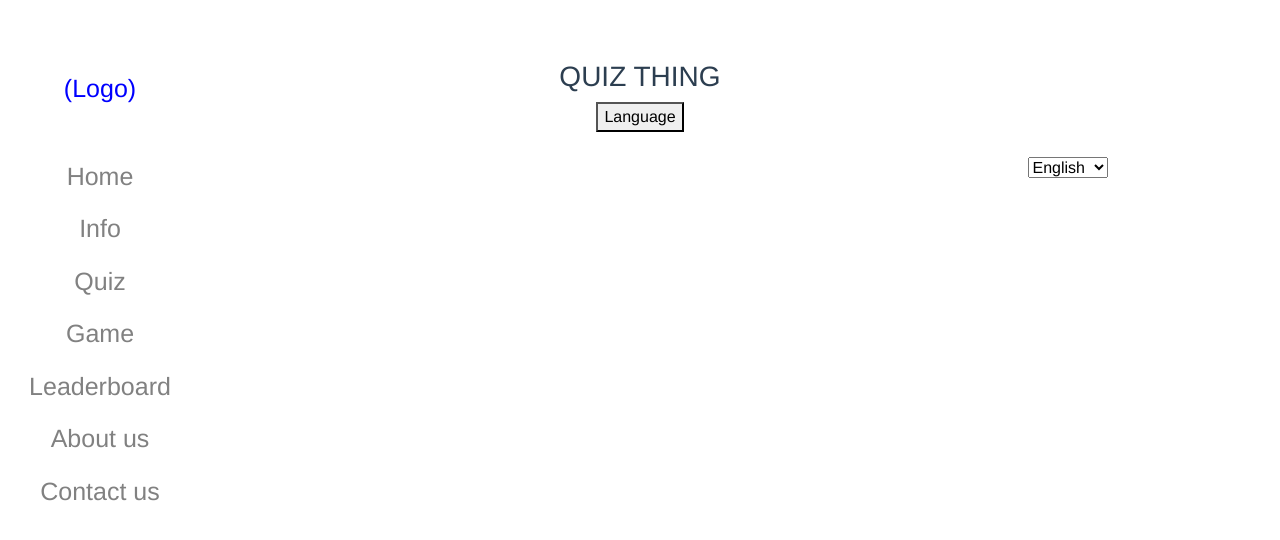
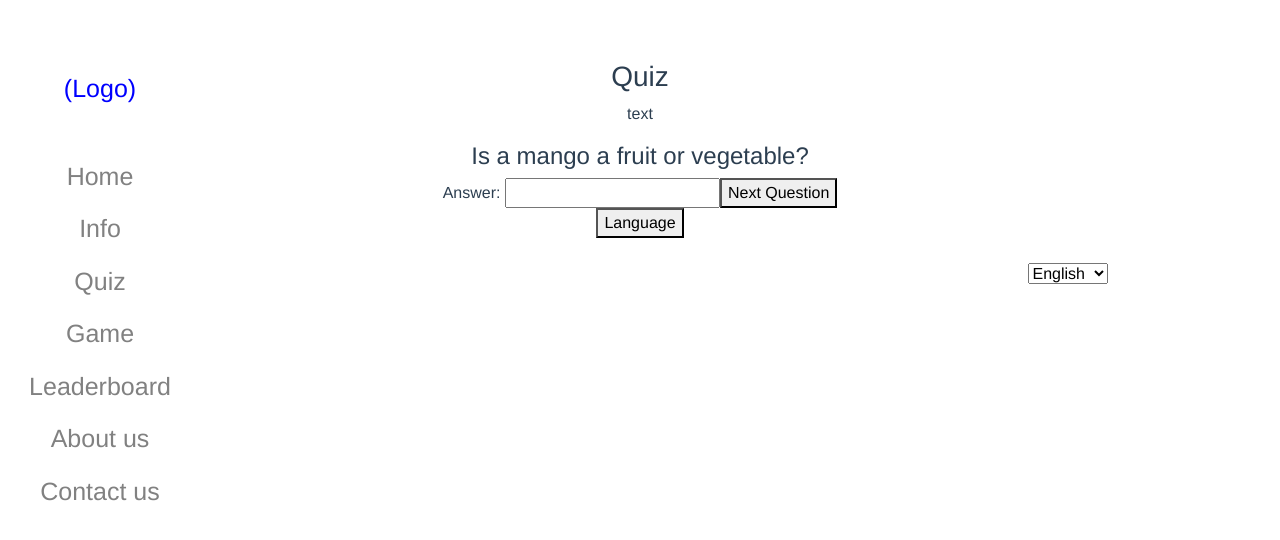
Before and after one commit to jappleyard28/PeruvianGame, a Vue app in the folder peruvian-game-vue/: page /quiz in a window 1280 px wide. Shown: the top 540 px of the page. Built offline with nearby package versions, Linux system fonts and the light colour scheme; no server answers.

Commit message:
adding more quiz stuff

```diff
--- /dev/null
+++ b/peruvian-game-vue/src/assets/quiz.json
@@ -0,0 +1,68 @@
+{
+    "questions": [
+        {
+            "id": "6ee2b7e0-f283-42b8-a94f-96e79c5aab0b",
+            "question": "Is a mango a fruit or vegetable?",
+            "type": "text",
+            "difficulty": 1
+        },
+        {
+            "id": "149fb705-34a7-454d-8f73-573a04a0387d",
+            "question": "Is mango a fruit or vegetable?",
+            "type": "text",
+            "difficulty": 1
+        },
+        {
+            "id": "5c63f5cf-247a-4b8d-b0a4-e7235b376568",
+            "question": "a fruit or vegetable?",
+            "type": "text",
+            "difficulty": 1
+        },
+        {
+            "id": "fdd06a20-3fc2-49e4-b21b-aa5b36066414",
+            "question": "Is a mango a fruit or vegetable?",
+            "type": "text",
+            "difficulty": 1
+        },
+        {
+            "id": "5393b83f-1d78-4e42-961c-b419872d2814",
+            "question": "What is an apple?",
+            "type": "multiple-choice",
+            "difficulty": 1,
+            "options": [
+                "A fruit",
+                "an orange"
+            ]
+        },
+        {
+            "id": "6a25ca2a-3d63-471d-89ba-49e0556ea95c",
+            "question": "Is a mango a fruit or vegetable?",
+            "type": "text",
+            "difficulty": 1
+        },
+        {
+            "id": "10862e1d-442c-418a-903d-d8435cb2f6ac",
+            "question": "Is a mango a fruit or vegetable?",
+            "type": "text",
+            "difficulty": 1
+        },
+        {
+            "id": "ff3b6a02-e3f9-4d33-b6cf-62a788b3d84c",
+            "question": "Is a mango a fruit or vegetable?",
+            "type": "text",
+            "difficulty": 1
+        },
+        {
+            "id": "6106636b-bf54-4d3c-8678-0181f032eff1",
+            "question": "Is a mango a fruit or vegetable?",
+            "type": "text",
+            "difficulty": 1
+        },
+        {
+            "id": "454d5245-f621-42b6-803a-954938d7859e",
+            "question": "Is a mango a fruit or vegetable?",
+            "type": "text",
+            "difficulty": 1
+        }
+    ]
+}
--- a/peruvian-game-vue/src/pages/Difficulty.vue
+++ b/peruvian-game-vue/src/components/Difficulty.vue
@@ -1,19 +1,19 @@
 <template>
     <article>
         <p>Choose difficulty:</p>
-        <input type="radio" value="Easy" v-model="picked">
+        <input type="radio" value="Easy" v-model="picked1" name="picked1">
         <label for="easy">Easy</label>
         <br>
-        <input type="radio" value="Medium" v-model="picked">
+        <input type="radio" value="Medium" v-model="picked1" name="picked1">
         <label for="medium">Medium</label>
-        <input type="radio" value="Hard" v-model="picked">
+        <input type="radio" value="Hard" v-model="picked1" name="picked1">
         <label for="hard">Hard</label>
         <br>
         <p>Choose Mode:</p>
-        <input type="radio" value="Math" v-model="picked">
+        <input type="radio" value="Math" v-model="picked2" name="picked2">
         <label for="math">Math</label>
         <br>
-        <input type="radio" value="Nutrition" v-model="picked">
+        <input type="radio" value="Nutrition" v-model="picked2" name="picked2">
         <label for="Nutrition">Nutrition</label>
         <br>
         <input type="submit" value="Save Modes"/>
--- a/peruvian-game-vue/src/components/Question-multiple-choice.vue
+++ b/peruvian-game-vue/src/components/Question-multiple-choice.vue
@@ -1,34 +1,57 @@
 <template>
-  <form>
-    <h4>THIS IS THE COMPONENT FOR question-multiple-choice</h4>
-    <h4>{{question.question}}</h4>
-    Answer:
-    <div style="position:relative;padding: 10px;margin: 1">
-        <button style="background-color:green;color: #eeeeee; border: 4px double #cccccc;width: 90px;height:60px;display: inline-block;cursor: pointer;margin:20px">First Answer</button>
-        <button style="background-color:green;color: #eeeeee; border: 4px double #cccccc;width: 90px;height:60px;display: inline-block;cursor: pointer;margin:20px">Second Answer</button>
-        <button style="background-color:green;color: #eeeeee; border: 4px double #cccccc;width: 90px;height:60px;display: inline-block;cursor: pointer;margin:20px">Third Answer</button>
-        <button style="background-color:green;color: #eeeeee; border: 4px double #cccccc;width: 90px;height:60px;display: inline-block;cursor: pointer;margin:20px">Fourth Answer</button>
-        <button style="background-color:green;color: #eeeeee; border: 4px double #cccccc;width: 90px;height:60px;display: inline-block;cursor: pointer;margin:20px">Fifth Answer</button>
+  <article>
+    <div>
+      <h4>{{question.question}}</h4>
+      Answer:
+    <br>
+    <input type="radio" class="btn-check" name="options" id="option1" autocomplete="off" v-model="answerText" value=1>
+    <label class="btn btn-secondary" for="option1">1</label>
+
+    <input type="radio" class="btn-check" name="options" id="option2" autocomplete="off" v-model="answerText" value=2>
+    <label class="btn btn-secondary" for="option2">2</label>
+
+    <input type="radio" class="btn-check" name="options" id="option3" autocomplete="off" v-model="answerText" value=3>
+    <label class="btn btn-secondary" for="option3">3</label>
+
+    <input type="radio" class="btn-check" name="options" id="option4" autocomplete="off" v-model="answerText" value=4>
+    <label class="btn btn-secondary" for="option4">4</label>
+
+    <input type="radio" class="btn-check" name="options" id="option5" autocomplete="off" v-model="answerText" value=5>
+    <label class="btn btn-secondary" for="option5">5</label>
+
+    <br>
+
+    <button v-if= "numCount < 10" @click="nextQuestion">Next Question</button>
     </div>
-
-    <button @click="nextQuestion">Next Question</button>
-  </form>
+  </article>
 </template>
 
 <script>
 export default {
-  name: 'QuestionMultipleChoice',
+  name: "QuestionText",
   components: {},
   props: {
-    question
+    question : {type : Object, default : () => ({})},
+    count : {type : Number}
   },
-  data: ()=>({
-    answerText: ''
+  data: () => ({
+    answerText: '',
+    picked: 0
   }),
   methods: {
-    nextQuestion() {
-      this.$emit('answer', this.answerText);
+      nextQuestion() {
+        this.$emit('answer', this.answerText);
+    }
+  },
+  mounted() {},
+  computed: {
+    numCount: function(){
+      console.log(this.count)
+        return parseInt(this.count)
     }
   }
 };
-<script/>
+</script>
+
+<style scoped>
+</style>
--- a/peruvian-game-vue/src/components/Question-text.vue
+++ b/peruvian-game-vue/src/components/Question-text.vue
@@ -1,26 +1,38 @@
 <template>
+  <article>
     <div>
-    <h4>THIS IS THE COMPONENT FOR question-text</h4>
       <h4>{{question.question}}</h4>
       Answer: <input type="text" v-model="answerText" />
-    <button @click="nextQuestion">Next Question</button>
+      <button v-if= "numCount < 10" @click="nextQuestion">Next Question</button>
     </div>
+  </article>
 </template>
 
 <script>
 export default {
-  name: 'QuestionText',
+  name: "QuestionText",
   components: {},
   props: {
-    question
+    question : {type : Object, default : () => ({})},
+    count : {type : Number}
   },
-  data: ()=>({
+  data: () => ({
     answerText: ''
   }),
   methods: {
       nextQuestion() {
         this.$emit('answer', this.answerText);
     }
+  },
+  mounted() {},
+  computed: {
+    numCount: function(){
+      console.log(this.count)
+        return parseInt(this.count)
+    }
   }
 };
-<script/>
+</script>
+
+<style scoped>
+</style>
--- a/peruvian-game-vue/src/pages/Quiz.vue
+++ b/peruvian-game-vue/src/pages/Quiz.vue
@@ -3,67 +3,76 @@
     <span id="back-arrow">
       <img src="../assets/left-arrow.png" style="width:25px;height:25px;">
     </span>
-    <h3>QUIZ THING</h3>
+    <h3  v-if= "quiz.questions[currentQuestion].type == 'text'">Quiz</h3>
+    <p>{{quiz.questions[currentQuestion].type}}</p>
+    <questionText
+      v-if= "quiz.questions[currentQuestion].type == 'text'"
+      :question = 'quiz.questions[currentQuestion]' :count = 'currentQuestion'
+      @answer= "qAnswerSubmitted"
+    />
+    <questionMultipleChoice
+      v-if= "quiz.questions[currentQuestion].type == 'multiple-choice'"
+      :question= "quiz.questions[currentQuestion]" :count = 'currentQuestion'
+      @answer= "qAnswerSubmitted"
+    />
+    <questionMaths
+      v-if= "quiz.questions[currentQuestion].type == 'math'"
+      :question= "quiz.questions[currentQuestion]" :count = 'currentQuestion'
+      @answer= "qAnswerSubmitted"
+    />
 
-    <question-text
-      v-if="false"
-      :question="quiz.questions[currentQuestion]"
-      @answer="qAnswerSubmitted"
-    />
-    <question-multiple-choice
-      v-if="false"
-      :question="quiz.questions[currentQuestion]"
-      @answer="qAnswerSubmitted"
-    />
-    <question-maths
-      v-if="false"
-      :question="quiz.questions[currentQuestion]"
-      @answer="qAnswerSubmitted"
-    />
+    <button v-if= "currentQuestion == 10">done</button>
 
   </article>
 </template>
 
 <script>
-import { getQuiz } from '@/API.js'
+//import { getQuiz } from '@/API.js'
+import quizData from "../assets/quiz.json"
+import questionText from "../components/Question-text.vue"
+import questionMultipleChoice from "../components/Question-multiple-choice.vue"
 export default {
 
   name: 'Quiz',
-  components: {},
+  components: {
+    questionText,
+    questionMultipleChoice
+  },
   props: {},
   data: ()=>({
-    quiz: ({}),
+    //quiz: ({}),
+    quiz: quizData,
     currentQuestion: 0,
     answers: [],
-    SESSION_TOKEN: '',
+    SESSION_TOKEN: ''
   }),
   methods: {
     qAnswerSubmitted(ans) {
       this.answers.push(ans);
       this.currentQuestion++;
     },
-    submitQuizAnswers() {
-      this.postData('/api/answers', ({
-        type: 'nutrition',// could also be math
-        answers: this.answers,
-        // if it is math game then also
-        //SESSION_TOKEN: SESSION_TOKEN
-      }));
-    },
-    fetchQuiz: async (type, difficulty) => {
-      console.log();
-      try {
-        let response = await getQuiz({type: type, difficulty: difficulty});
-        this.quiz = response || {};
-        throw new Error("hi");
-      } catch (error) {
-        console.log(error);
-      }
-    }
+    // submitQuizAnswers() {
+    //   this.postData('/api/answers', ({
+    //     type: 'nutrition',// could also be math
+    //     answers: this.answers,
+    //     // if it is math game then also
+    //     //SESSION_TOKEN: SESSION_TOKEN
+    //   }));
+    // },
+    // fetchQuiz: async (type, difficulty) => {
+    //   console.log();
+    //   try {
+    //     let response = await getQuiz({type: type, difficulty: difficulty});
+    //     this.quiz = response || {};
+    //     throw new Error("hi");
+    //   } catch (error) {
+    //     console.log(error);
+    //   }
+    // }
 
   },
   mounted() {
-    this.fetchQuiz('math', 1);
+
   },
 }
 </script>
--- a/peruvian-game-vue/src/router/index.js
+++ b/peruvian-game-vue/src/router/index.js
@@ -5,7 +5,6 @@ import Home from "@/pages/Home.vue";
 import Leaderboard from "@/pages/Leaderboard.vue";
 import Profile from "@/pages/Profile.vue";
 import Quiz from "@/pages/Quiz.vue";
-import Difficulty from "@/pages/Difficulty.vue"
 
 Vue.use(Router);
 
@@ -33,11 +32,6 @@ export default new Router({
       name: 'quiz',
       component: Quiz
     },
-    {
-      path: '/difficulty',
-      name: 'difficulty',
-      component: Difficulty
-    },
 
   ]
 });
```
Also changed, not shown: peruvian-game-vue/src/components/Question-maths.vue (+23 -11 lines). Lines whose indentation alone changed are shown as unchanged.
